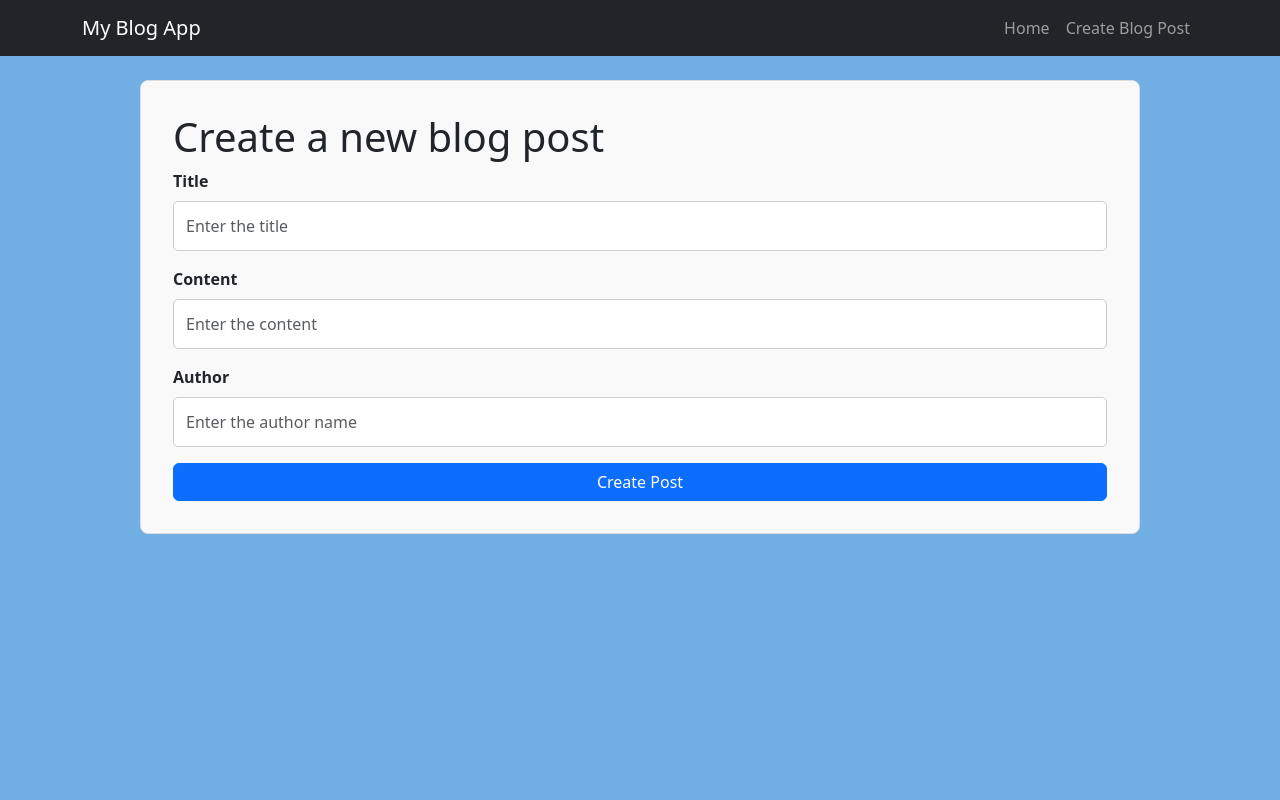
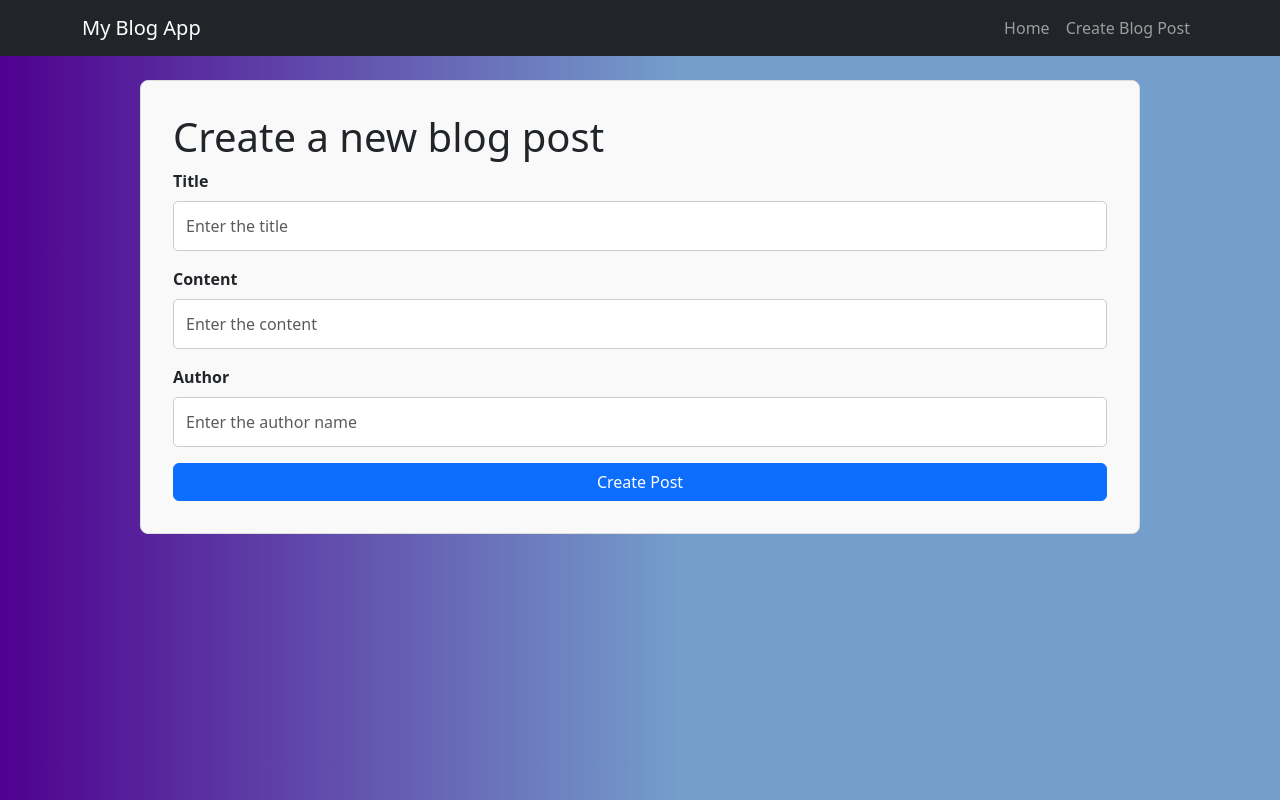
Before and after one commit to matthewgstillman/ASP.NET-React-Blog-App, a React (Create React App) app in the folder blog-frontend/: page / in a window 1280 px wide. Built offline with nearby package versions, Linux system fonts and the light colour scheme.

Commit message:
style updates

```diff
--- a/blog-frontend/public/index.html
+++ b/blog-frontend/public/index.html
@@ -24,7 +24,7 @@
       work correctly both with client-side routing and a non-root public URL.
       Learn how to configure a non-root public URL by running `npm run build`.
     -->
-    <title>React App</title>
+    <title>Blog Project</title>
   </head>
   <body>
     <noscript>You need to enable JavaScript to run this app.</noscript>
--- a/blog-frontend/src/assets/App.scss
+++ b/blog-frontend/src/assets/App.scss
@@ -1,8 +1,9 @@
 // Variables
 $primary-blue: #0056b3;
 $primary-blue-dark: #003c80;
-$secondary-blue: #71AFE5;
+$secondary-blue: #749ecb;
 $secondary-blue-light: #a3d4f5;
+$primary-purple: #4f008f;
 $light-bg: #f9f9f9;
 $border-color: #ddd;
 $border-color-dark: #bbb;
@@ -26,7 +27,8 @@ body {
 }
 
 .App {
-    background-color: $secondary-blue;
+    background: $secondary-blue;
+    background: linear-gradient(90deg, $primary-purple 0%, $secondary-blue 53%);
     min-height: 100vh;
     display: flex;
     flex-direction: column;
```
Also changed, not shown: 10 other files (tests, documents, lock files or other folders).
